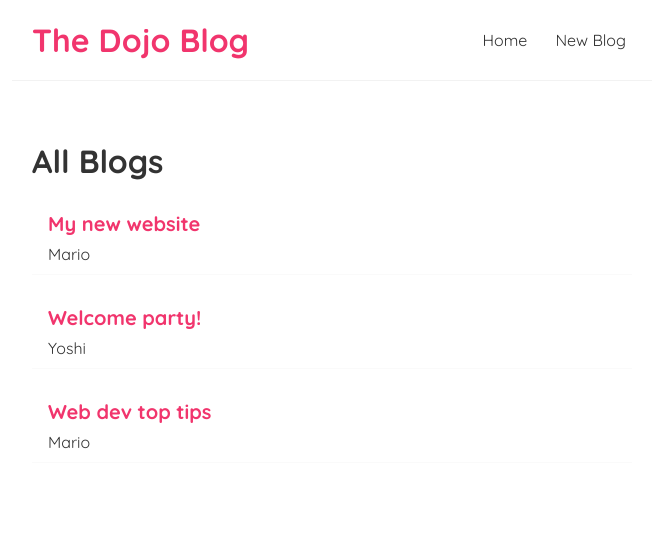
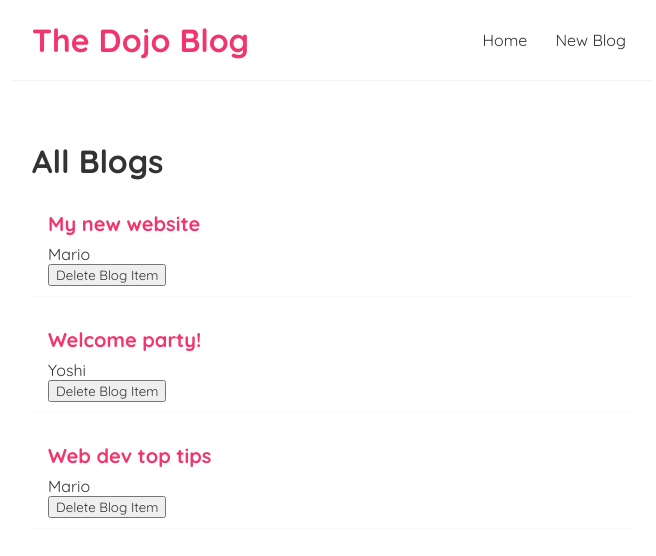
Before and after one commit to afide26/dojo-blog, a React (Create React App) app: page / in a window 1280 px wide. Shown: the top 556 px of the page, without its empty margins (308-964 px from the left). Built offline with nearby package versions, Linux system fonts and the light colour scheme.

Commit message:
Use set state with filter method

```diff
--- a/src/Views/BlogList.js
+++ b/src/Views/BlogList.js
@@ -1,4 +1,4 @@
-const BlogList = ({blogs, title}) => {
+const BlogList = ({blogs, title, handleDelete}) => {
 
     return (
         <div className="blog-list">
@@ -8,6 +8,7 @@
                     <div className="blog-preview" key={blog.id}>
                         <h2>{blog.title}</h2>
                         <p className="author">{blog.author}</p>
+                        <button onClick={()=>handleDelete(blog.id)}>Delete Blog Item</button>
                     </div>
                 ))
             }
--- a/src/Views/Home.js
+++ b/src/Views/Home.js
@@ -8,9 +8,14 @@
         { title: 'Web dev top tips', body: 'lorem ipsum...', author: 'mario', id: 3 }
       ])
 
+    const handleDelete = (id)=>{
+        const newBlogs = blogs.filter((blog)=> blog.id !== id);
+
+        setBlogs(newBlogs);
+    }
     return (
         <div className="home">
-            <BlogList title="All Blogs" blogs={blogs}/>
+            <BlogList title="All Blogs" blogs={blogs} handleDelete={handleDelete}/>
         </div>
     );
 }
```
